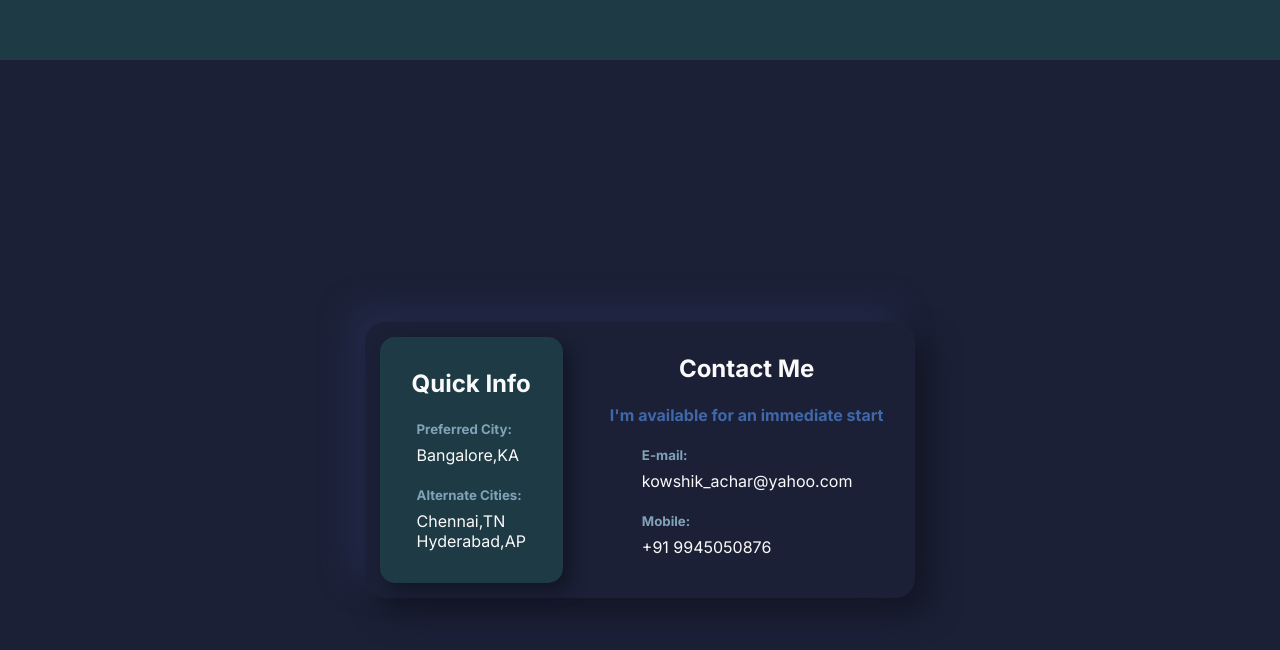
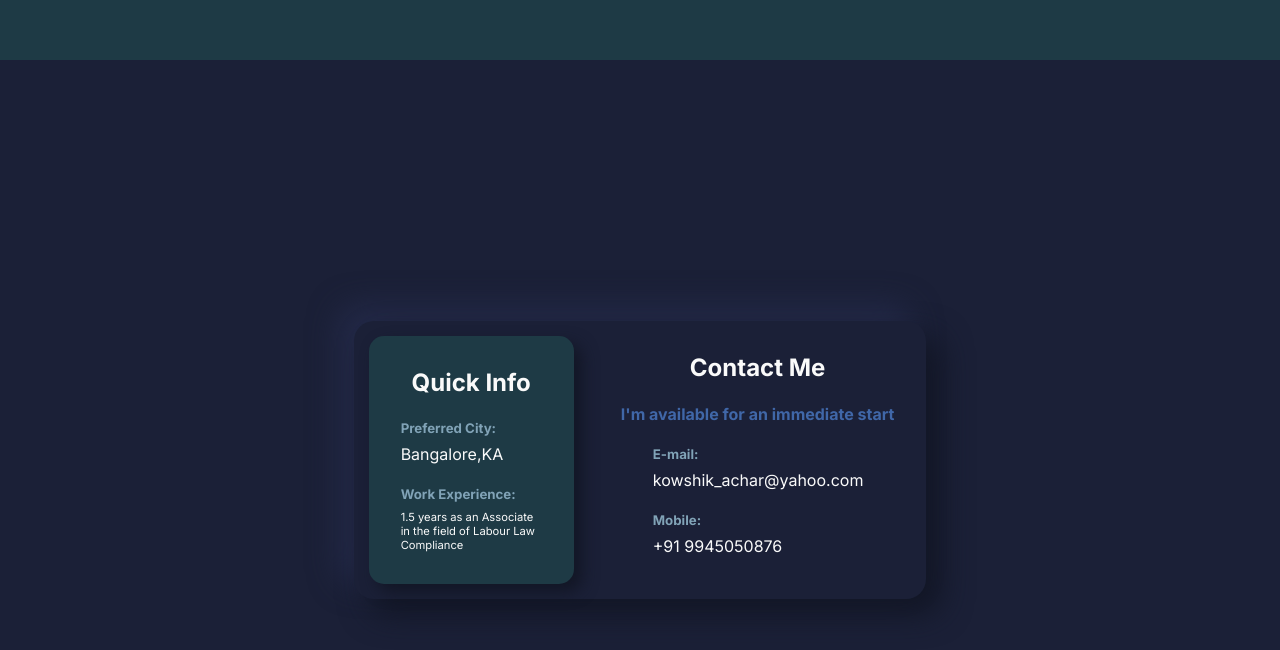
Before and after one commit to RHOOPH/portfolio, a React (Create React App) app: page / in a window 1280 px wide. Shown: the part 4289-4939 px from the top of the page. Built offline with nearby package versions, Linux system fonts and the light colour scheme.

Commit message:
updated work experience

```diff
--- a/src/Components/ContactCard.js
+++ b/src/Components/ContactCard.js
@@ -51,6 +51,11 @@ const Info = styled.div`
       display: inline-block;
     }
   }
+  & p {
+    margin: 0;
+    font-size: 0.7rem;
+    max-width: 20ch;
+  }
 `
 const Contact = styled.div`
   padding: 2em;
@@ -78,9 +83,12 @@ const ContactCard = ({ theme }) => {
           <div>
             <h5>Preferred City:</h5>
             <span>Bangalore,KA</span>
-            <h5>Alternate Cities:</h5>
-            <span>Chennai,TN</span>
-            <span>Hyderabad,AP</span>
+            <h5>Work Experience:</h5>
+            <div>
+              <p>
+                1.5 years as an Associate in the field of Labour Law Compliance
+              </p>
+            </div>
           </div>
         </Info>
       </div>
```
